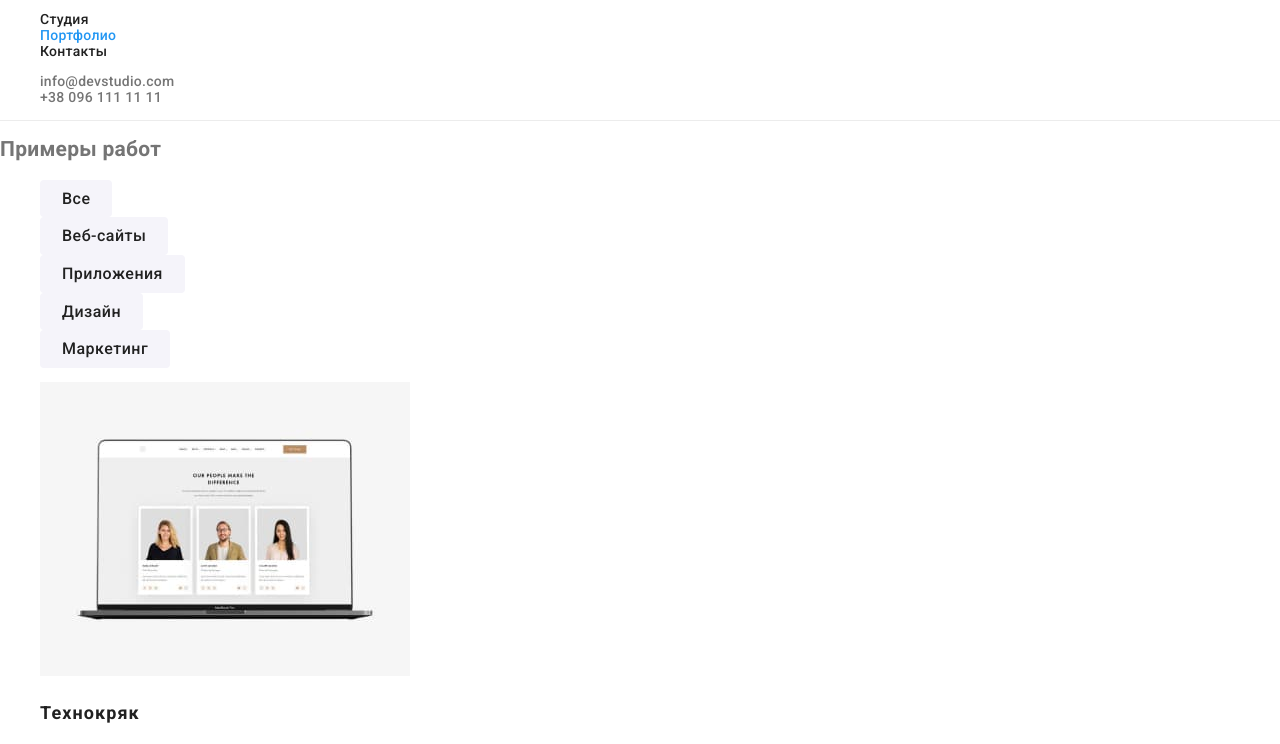
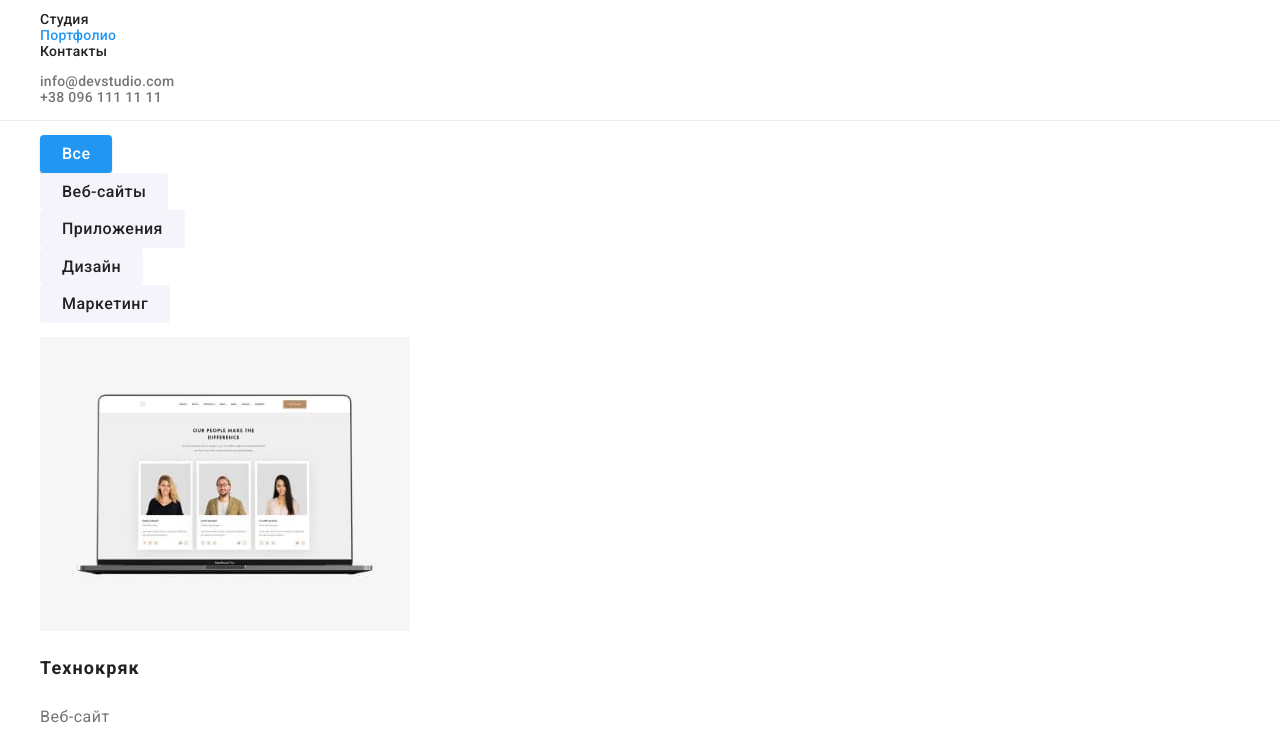
Before and after one commit to Bogdan252525/WebStudio, a plain HTML site: page portfolio.html in a window 1280 px wide. Shown: the part 33-777 px from the top of the page. Drawn offline with nearby package versions, Linux system fonts and the light colour scheme.

Commit message:
third version

```diff
--- a/css/styles.css
+++ b/css/styles.css
@@ -211,7 +211,8 @@ body {
 }
 
 .btn-list .filter:hover,
-.btn-list .filter:focus {
+.btn-list .filter:focus,
+.btn-list .filter.current {
 	background-color: var(--accent-color);
 	color: var(--primary-white-color);
 	box-shadow: 0px 3px 1px rgba(0, 0, 0, 0.1), 0px 1px 2px rgba(0, 0, 0, 0.08), 0px 2px 2px rgba(0, 0, 0, 0.12);
--- a/portfolio.html
+++ b/portfolio.html
@@ -36,10 +36,10 @@
 	<main>
 		<!-- examples -->
 		<section>
-			<h1>Примеры работ</h1>
+			<h1 hidden>Примеры работ</h1>
 			<ul class="btn-list list">
 				<li>
-					<button type="button" class="filter">Все</button>
+					<button type="button" class="filter current">Все</button>
 				</li>
 				<li>
 					<button type="button" class="filter">Веб-сайты</button>
```
Also changed, not shown: index.html (+1 -1 lines).
